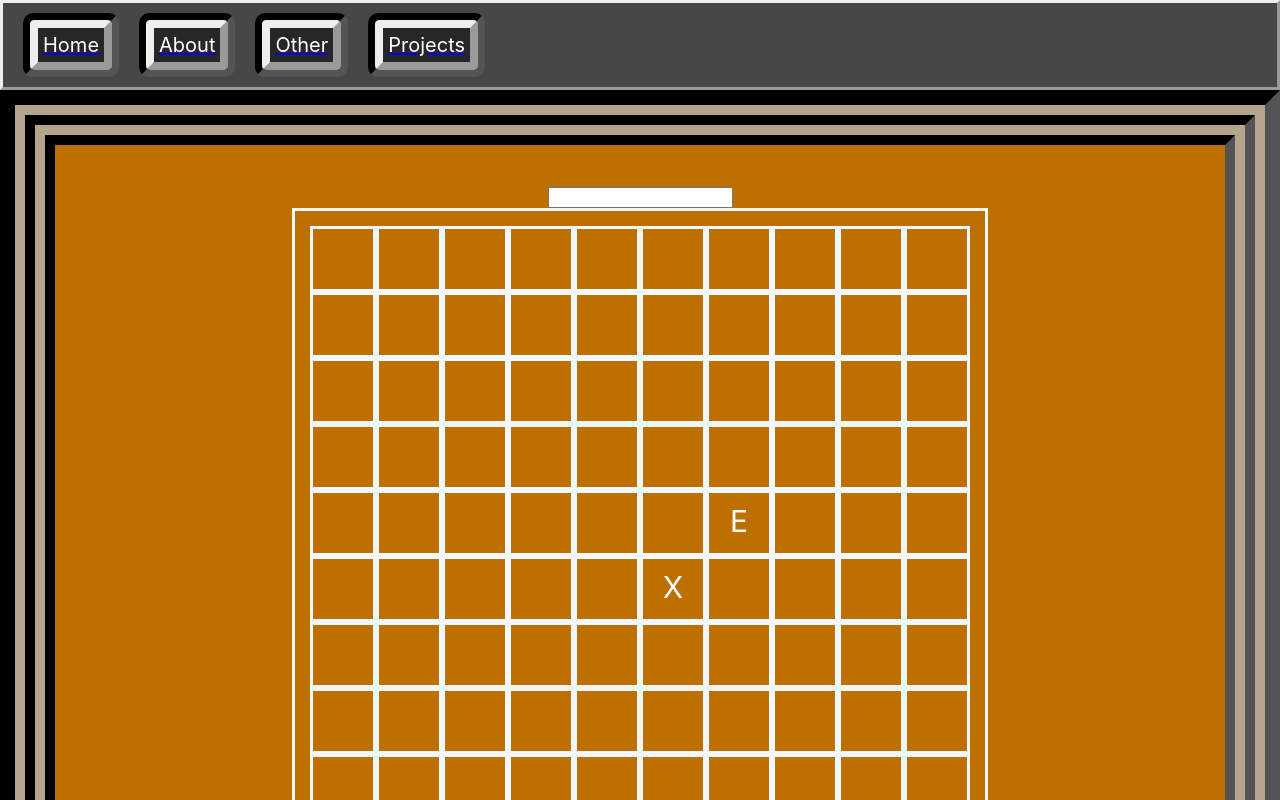
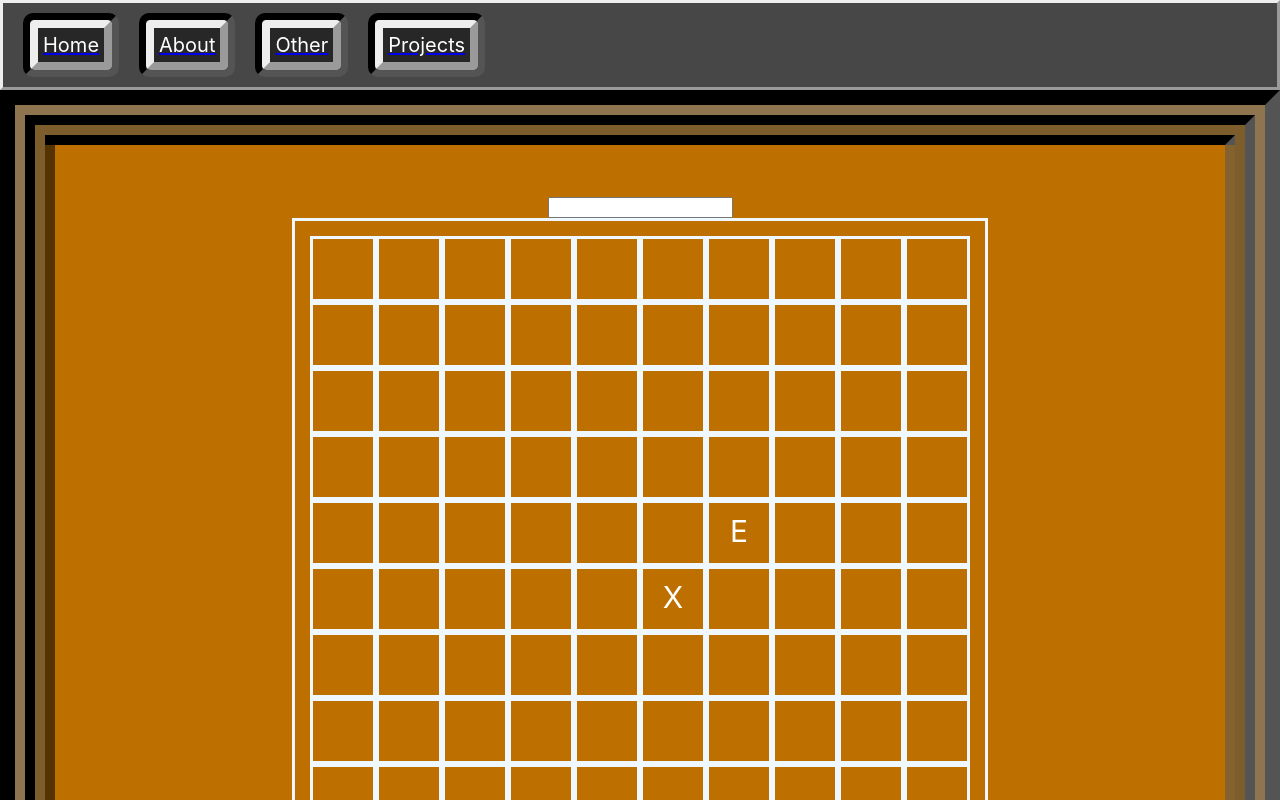
Before and after one commit to Mihso/testing, a React (Create React App) app: page /other in a window 1280 px wide. Shown: the top 800 px of the page. Built offline with nearby package versions, Linux system fonts and the light colour scheme.

Commit message:
modify app css

```diff
--- a/src/About.js
+++ b/src/About.js
@@ -34,7 +34,7 @@ function About() {
         <div>
             About:
         </div>
-        <div className='about'>
+        <div className='about' style={{'margin': "10px"}}>
         {description}
         </div>
 
--- a/src/App.js
+++ b/src/App.js
@@ -12,9 +12,9 @@ function App() {
     <div>
     <Navbar />
     <div style={{'borderStyle':'inset', 'borderColor':'black', 'borderWidth': '15px'}}>
-      <div style={{'borderStyle':'solid', 'borderColor':'#58350071', 'borderWidth': '10px'}}>
+      <div style={{'borderStyle':'solid', 'borderColor':'#58350071','backgroundColor':'#623b0071', 'borderWidth': '10px'}}>
       <div style={{'borderStyle':'inset', 'borderColor':'black', 'borderWidth': '10px'}}>
-      <div style={{'borderStyle':'solid', 'borderColor':'#58350071', 'borderWidth': '10px'}}>
+      <div style={{'borderStyle':'solid', 'borderColor':'#623b0071','backgroundColor': '#623b0071' , 'borderWidth': '10px'}}>
       <div style={{'borderStyle':'inset', 'borderColor':'black', 'borderWidth': '10px'}}>
     <Routes>
       <Route path='/testing' Component={Home} />
--- a/src/other.js
+++ b/src/other.js
@@ -112,7 +112,7 @@ function Other() {
 
   return (
     <div className="App">
-    <header className="App-header">
+    <header className="App-header" style={{"padding":"10px"}}>
     <input onKeyDown={e=>(onPress(e))}></input>
       <div className='other'>
         {
```
